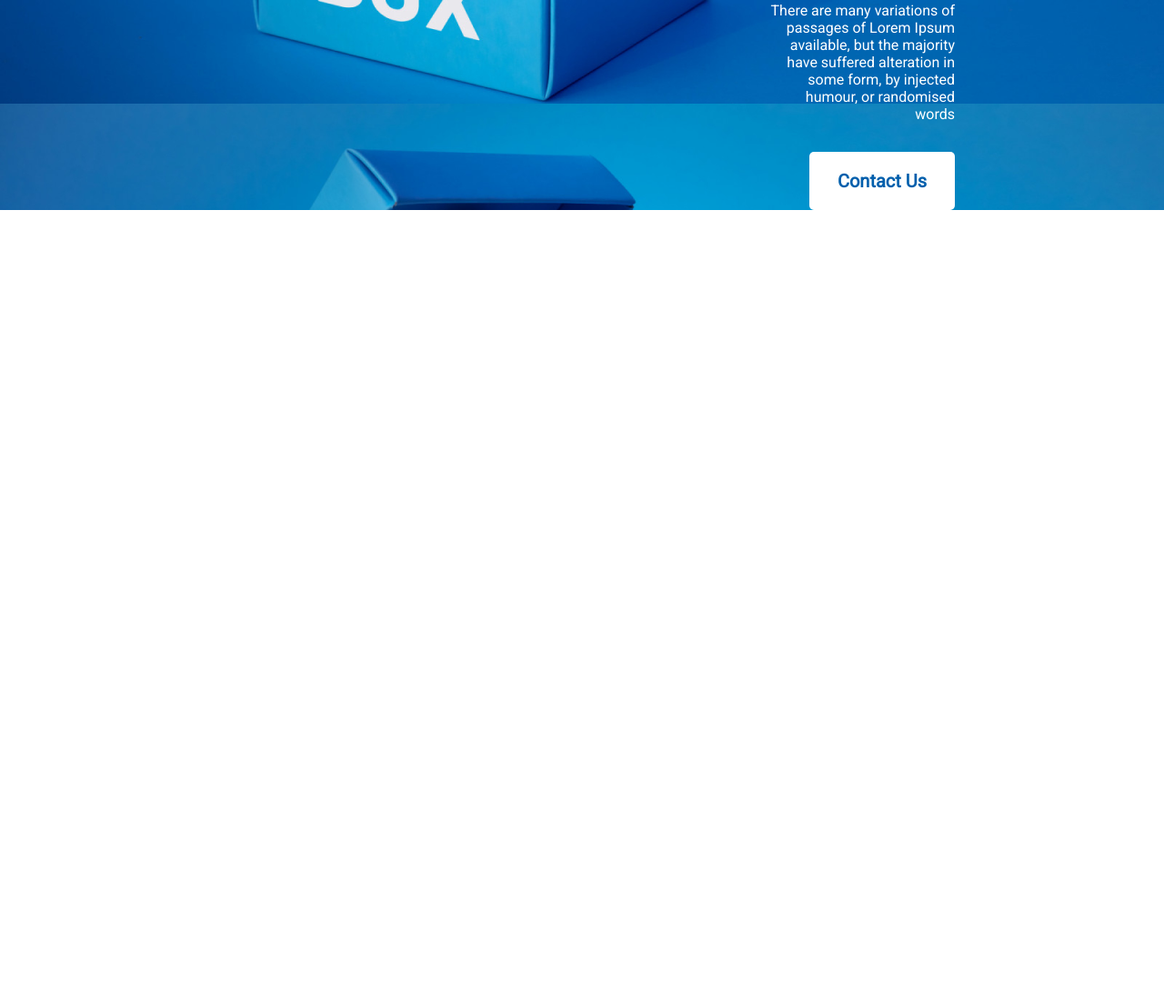
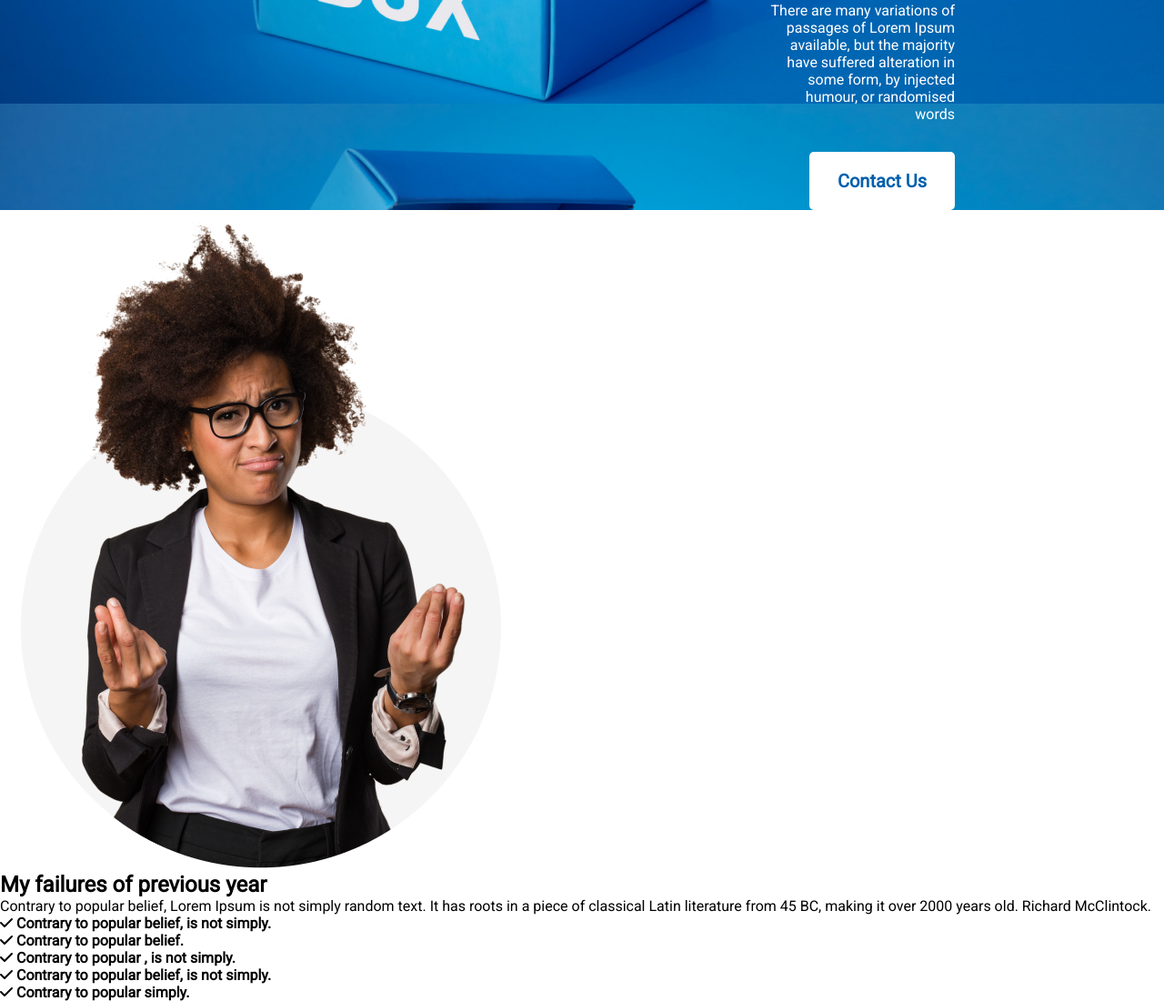
Before and after one commit to BondhanMondal/new-year-new-me, a plain HTML site: page index.html in a window 1280 px wide. Shown: the part 694-1795 px from the top of the page at 91% size. Before the commit the page ends 925 px from the top, so only its background shows below. Drawn offline with Linux system fonts and the light colour scheme.

Commit message:
failure section rough design complete

```diff
--- a/index.html
+++ b/index.html
@@ -5,23 +5,44 @@
     <meta http-equiv="X-UA-Compatible" content="IE=edge">
     <meta name="viewport" content="width=device-width, initial-scale=1.0">
     <title>New Year</title>
+    <!-- external stylesheet  -->
     <link rel="stylesheet" href="./css/main.css">
+    <!-- google font  -->
     <link rel="preconnect" href="https://fonts.googleapis.com">
     <link rel="preconnect" href="https://fonts.gstatic.com" crossorigin>
     <link href="https://fonts.googleapis.com/css2?family=Roboto&display=swap" rel="stylesheet">
+    <!-- font awesome kit  -->
+    <script src="https://kit.fontawesome.com/5e41d8dc2b.js" crossorigin="anonymous"></script>
 </head>
 <body>
     <header class="header">
+        <!-- banner start  -->
         <div class="banner-container">
             <h1 class="banner-title">All Thinks Are Possible If You believe</h1>
             <p class="banner-description">There are many variations of passages of Lorem Ipsum available, but the majority have suffered alteration in some form,
             by injected humour, or randomised words</p>
             <button class="btn-primary">Contact Us</button>
         </div>
+        <!-- banner end  -->
 
     </header>
     <main>
-
+        <!-- failure section start  -->
+        <section class="failure-section">
+            <div class="failure-left">
+                <img src="./images/person.png" alt="">
+            </div>
+            <div class="failure-right">
+                <h2 class="section-title">My failures of previous year</h2>
+                <p class="section-description">Contrary to popular belief, Lorem Ipsum is not simply random text. It has roots in a piece of classical Latin literature
+                from 45 BC, making it over 2000 years old. Richard McClintock.</p>
+                <h4><i class="fa-solid fa-check"></i> Contrary to popular belief, is not simply.</h4>
+                <h4><i class="fa-solid fa-check"></i> Contrary to popular belief.</h4>
+                <h4><i class="fa-solid fa-check"></i> Contrary to popular , is not simply.</h4>
+                <h4><i class="fa-solid fa-check"></i> Contrary to popular belief, is not simply.</h4>
+                <h4><i class="fa-solid fa-check"></i> Contrary to popular simply.</h4>
+            </div>
+        </section>
     </main>
     <footer>
 
```
Also changed, not shown: 2 other files.
